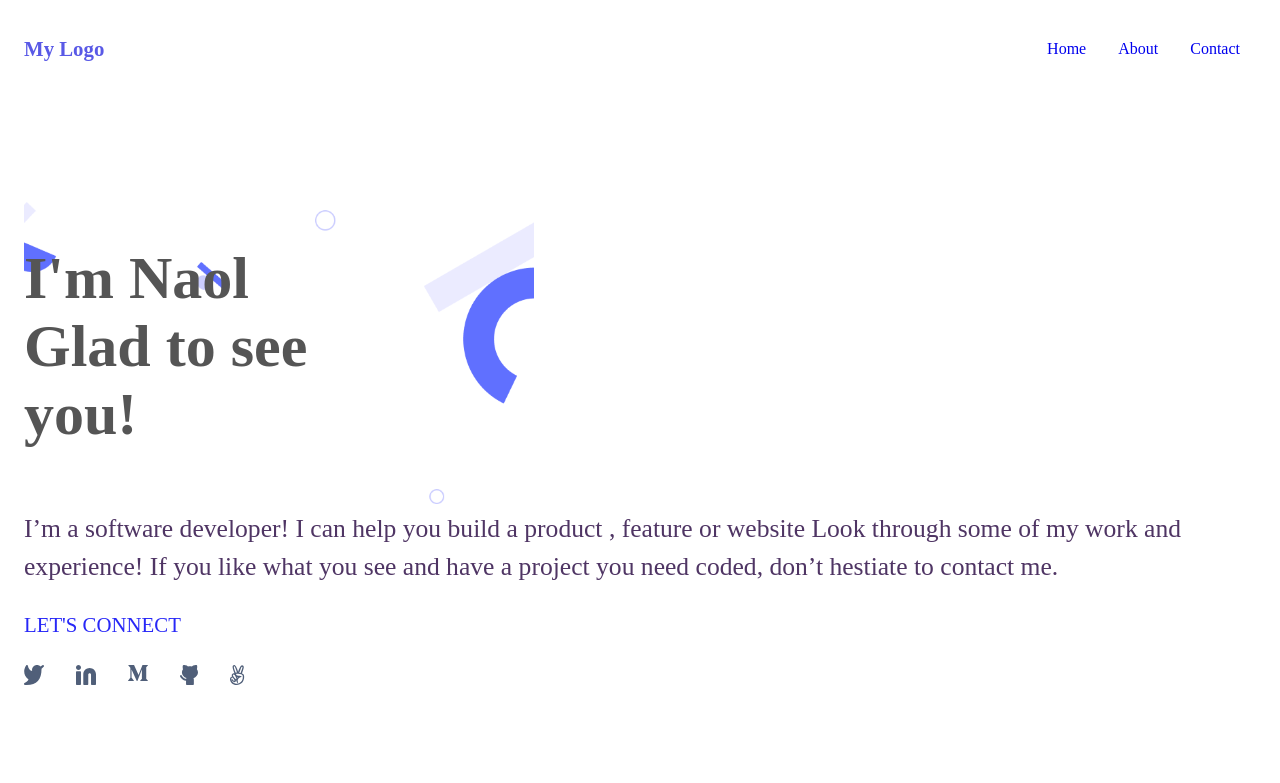
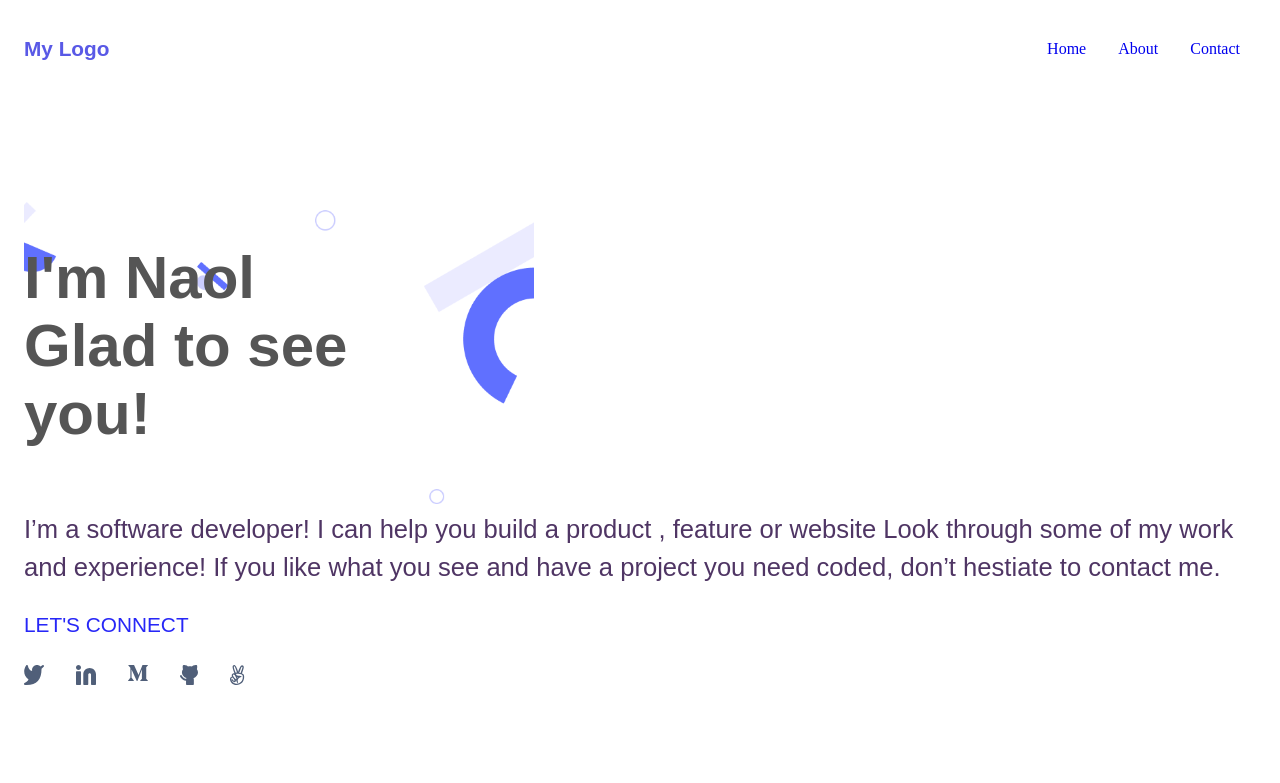
Before and after one commit to naolkidanu/portfolio, a website: page index.html in a window 1280 px wide. Shown: the top 783 px of the page. Drawn offline with Linux system fonts and the light colour scheme.

Commit message:
add font-family

```diff
--- a/style.css
+++ b/style.css
@@ -37,7 +37,7 @@ body {
 .log {
   font-size: 1.3rem;
   line-height: 2rem;
-
+  font-family: 'Source Sans Pro', sans-serif;
   /* margin: .5rem; */
   font-weight: 700;
   color: rgb(89, 89, 230);
@@ -87,12 +87,14 @@ body {
 
 .main-description {
   display: flex;
+  font-family: 'Source Sans Pro', sans-serif;
   flex-direction: column;
   gap: 1rem;
 }
 
 .description {
   font-size: 1.6rem;
+  font-family: 'Source Sans Pro', sans-serif;
   font-weight: 400;
   color: rgb(79, 53, 100);
   line-height: 2.4rem;
@@ -100,6 +102,7 @@ body {
 
 .text {
   text-transform: uppercase;
+  font-family: 'Source Sans Pro', sans-serif;
   font-weight: 500;
   font-size: 1.3rem;
   line-height: 2.4rem;
```
